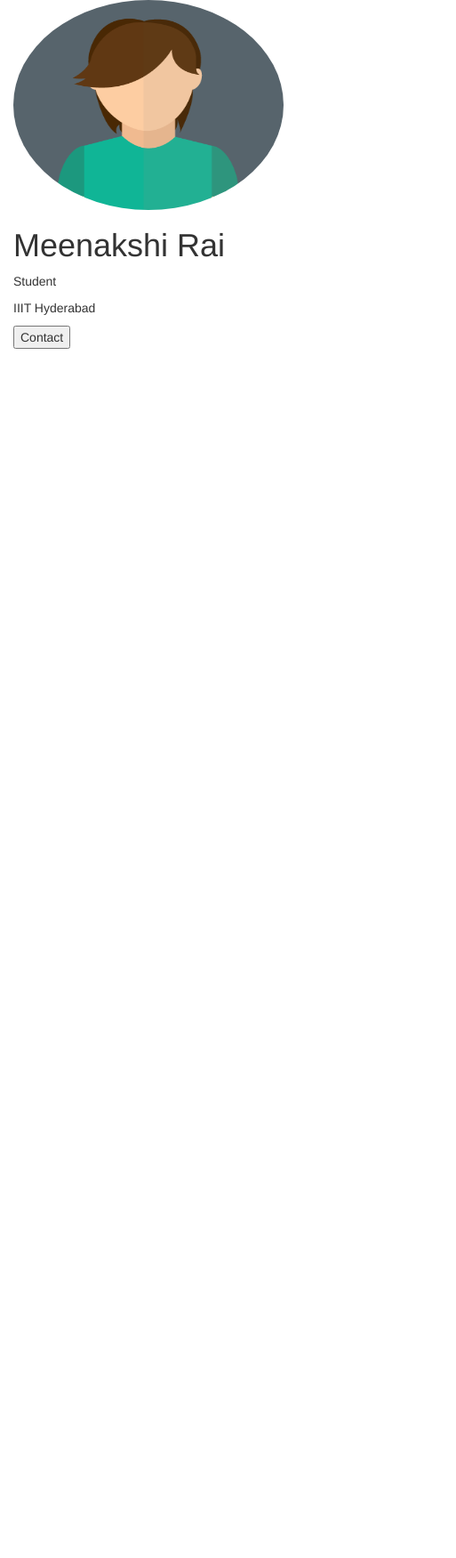
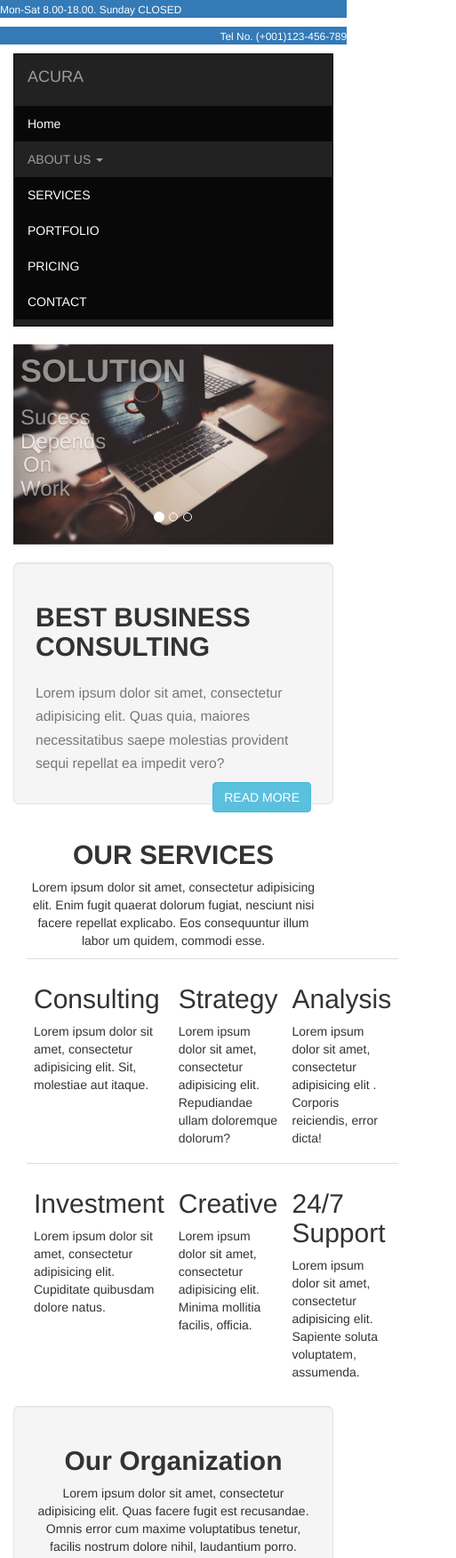
Before and after one commit to meenakshi1995/meenakshi1995.github.io, a plain HTML site: page index.html in a window 390 px wide. Shown: the top 1751 px of the page at 89% size, 513 px wide, since content can reach past the window. Before the commit the page ends 844 px from the top, so only its background shows below. Drawn offline with nearby package versions, Linux system fonts and the light colour scheme.

Commit message:
Add files via upload

```diff
--- a/index.html
+++ b/index.html
@@ -1,28 +1,162 @@
 <!DOCTYPE html>
 <html>
   <head>
-    <title="Profile"</title="">
+    <title>ACURA</title>
     <link rel="stylesheet" href="css/bootstrap.min.css">
-
   </head>
   <body>
 
-    <div class="container">
-        <div class="card">
-         <img src="img.png" class="img-circle" alt="img" width="304" height="236">
-          <h1>Meenakshi Rai</h1>
-  <p class="title">Student</p>
-  <p>IIIT Hyderabad</p>
-  <p><button>Contact</button></p>
-  </p>
+<div class="container-fluid">
+  <div class="row">
+   <p class="bg-primary"><small>Mon-Sat 8.00-18.00. Sunday CLOSED</small></p>
+  <p class="text-right bg-primary"> <small>Tel No. (+001)123-456-789</small></p>
+</div>
+
+<nav class="navbar navbar-inverse">
+ <div class="container-fluid">
+   <div class="navbar-header">
+     <a class="navbar-brand" href="#">ACURA</a>
+   </div>
+   <ul class="nav navbar-nav navbar-right">
+     <li class="active"><a href="#">Home</a></li>
+     <li class="dropdown"><a class="dropdown-toggle" data-toggle="dropdown" href="#">ABOUT US <span class="caret"></span></a>
+  <ul class="dropdown-menu">
+    <li><a href="#">Service</a></li>
+    <li><a href="#">Organization</a></li>
+    <li><a href="#">Career</a></li>
+  </ul></li>
+     <li class="active"><a href="#">SERVICES</a></li>
+     <li class="active"><a href="#">PORTFOLIO</a></li>
+     <li class="active"><a href="#">PRICING</a></li>
+     <li class="active"><a href="#">CONTACT</a></li>
+   </ul>
+ </div>
+</nav>
+
+<div id="myCarousel" class="carousel slide" data-ride="carousel">
+  <ol class="carousel-indicators">
+    <li data-target="#myCarousel" data-slide-to="0" class="active"></li>
+    <li data-target="#myCarousel" data-slide-to="1"></li>
+    <li data-target="#myCarousel" data-slide-to="2"></li>
+  </ol>
+
+  <div class="carousel-inner">
+    <div class="item active">
+      <img src="2.jpg" alt="2" style="width:100%; height:25%;">
+
     </div>
     </div>
+  <a class="left carousel-control" href="#myCarousel" data-slide="prev">
+    <span class="glyphicon glyphicon-chevron-left"></span>
+    <span class="sr-only">Previous</span>
+    <div class="carousel-caption">
+    <p>  <b><h1>SOLUTION</h1></b>
+    <h3>Sucess Depends On Work</h3></p>
+        </div>
+  </a>
+  </div>
+  <br>
+  <div class="well well-lg" >
+    <p><h2><b>BEST BUSINESS CONSULTING</b></h2></p>
+    <p><small><h3>Lorem ipsum dolor sit amet, consectetur adipisicing elit.
+       Quas quia, maiores necessitatibus saepe molestias provident sequi
+       repellat ea impedit vero?</h3></small></p>
+       <a href="#" class="btn btn-info btn pull-right" role="button">READ MORE</a>
+  </div>
+<div class="container">
+  <div class="text-center">
+    <p> <b><h2>OUR SERVICES</h2></b>
+  <p>Lorem ipsum dolor sit amet, consectetur adipisicing elit. Enim fugit quaerat dolorum fugiat, nesciunt nisi facere repellat explicabo. Eos consequuntur illum labor
+    um quidem, commodi esse.</p>
+  </p></div>
+</div>
 
 
-      <script src="https://ajax.googleapis.com/ajax/libs/jquery/1.12.4/jquery.min.js"></script>
-      <script src="js/bootstrap.min.js"></script>
-    </body>
+<div class="container">
+<table class='table borderless'>
+  <tbody>
+      <tr class="borderless">
+        <td><b><h2>Consulting</h2></b>
+        <p>Lorem ipsum dolor sit amet, consectetur adipisicing elit.
+         Sit, molestiae aut itaque.</p></td>
+        <td><b><h2>Strategy</h2></b>
+        <p>Lorem ipsum dolor sit amet, consectetur adipisicing elit.
+          Repudiandae ullam doloremque dolorum?</p></td>
+        <td><b><h2>Analysis</h2></b>
+        <p>Lorem ipsum dolor sit amet, consectetur adipisicing elit
+          . Corporis reiciendis, error dicta!</p></td>
+      </tr>
+      <tr class="borderless">
+        <td><b><h2>Investment</h2></b>
+        <p>Lorem ipsum dolor sit amet, consectetur adipisicing elit. Cupiditate quibusdam dolore natus.</p></td>
+        <td><b><h2>Creative</h2></b>
+        <p>Lorem ipsum dolor sit amet, consectetur adipisicing elit. Minima mollitia facilis, officia.</p></td>
+        <td><b><h2>24/7 Support</h2></b>
+        Lorem ipsum dolor sit amet, consectetur adipisicing elit. Sapiente soluta voluptatem, assumenda.</td>
+      </tr>
+        </tbody>
+</table>
+</div>
+<div class="well well-lg">
+  <div class="text-center">
+    <p><b><h2>Our Organization</h2></b></p>
+<p>Lorem ipsum dolor sit amet, consectetur adipisicing elit. Quas facere fugit est recusandae. Omnis error cum maxime voluptatibus tenetur, facilis nostrum dolore nihil, laudantium porro.</p>  </div>
+<br><br>
+<div class="paragraphs">
+  <div class="row">
+    <div class="span4">
+      <img src="img.png" style="float:right" class="img-thumbail" alt="img"  width="304" height="236">
+<p style="text-left">Lorem ipsum dolor sit amet, consectetur adipisicing elit. Fugiat cum in, consectetur magnam harum, quam, assumenda quos consequatur, accusantium officiis tempore ab. Accusamus unde necessitatibus, aliquam deserunt sed tempore molestiae, odio vero facere placeat voluptas dolorum ex eveniet fugiat mollitia vel sunt molestias assumenda magni sequi maiores animi! Fugiat, dolore.</p>
+    </div>
+  </div>
+</div>
+<ul>
+ <li>Lorem ipsum dolor sit amet.</li>
+ <li>Lorem ipsum dolor sit.</li>
+ <li>Lorem ipsum dolor sit amet.</li>
+  <li>Lorem ipsum dolor sit amet.</li>
+   <li>Lorem ipsum dolor sit amet.</li>
+</ul>
+<a href="#" class="btn btn-info btn pull-left" role="button">Learn MORE</a>
+</div>
+
+<div class="container">
+<table class='table borderless'>
+  <tbody>
+      <tr class="borderless">
+        <td><b><h2>Programes</h2></b>
+        <p>Lorem ipsum dolor sit amet, consectetur adipisicing elit.
+         Sit, molestiae aut itaque.</p></td>
+        <td><b><h2>Latest News</h2></b>
+          <ul>
+           <li>Lorem ipsum dolor sit amet.</li>
+           <p>Lorem ipsum dolor sit amet, consectetur adipisicing elit.
+             Repudiandae ullam doloremque dolorum?</p>
+           <li>Lorem ipsum dolor sit.</li>
+           <li>Lorem ipsum dolor sit amet.</li>
+            <li>Lorem ipsum dolor sit amet.</li>
+             <li>Lorem ipsum dolor sit amet.</li>
+          </ul>
+      </td>
+        <td><b><h2>Testimonials</h2></b>
+          <blockquote cite="http://www.worldwildlife.org/who/index.html">
+    Lorem ipsum dolor sit amet, consectetur adipisicing elit. Excepturi, aliquam.</blockquote>
+
+    <img src="img.png" style="float:right" class="img-circle" alt="img"  width="50" height="50">
+<p style="text-right">Lorem ipsum dolor sit amet.</p>
+
+        </td>
+      </tr>
+        </tbody>
+</table>
+</div>
 
 
 
+
+
+
+    <script src="https://ajax.googleapis.com/ajax/libs/jquery/1.12.4/jquery.min.js"></script>
+    <script src="js/bootstrap.min.js"></script>
+  </body>
 </html>
```
Also changed, not shown: 1.jpeg (added), 1.jpg (added), 2.jpg (added), Screen Shot 2017-09-23 at 18.56.31-fullpage.png (added).
